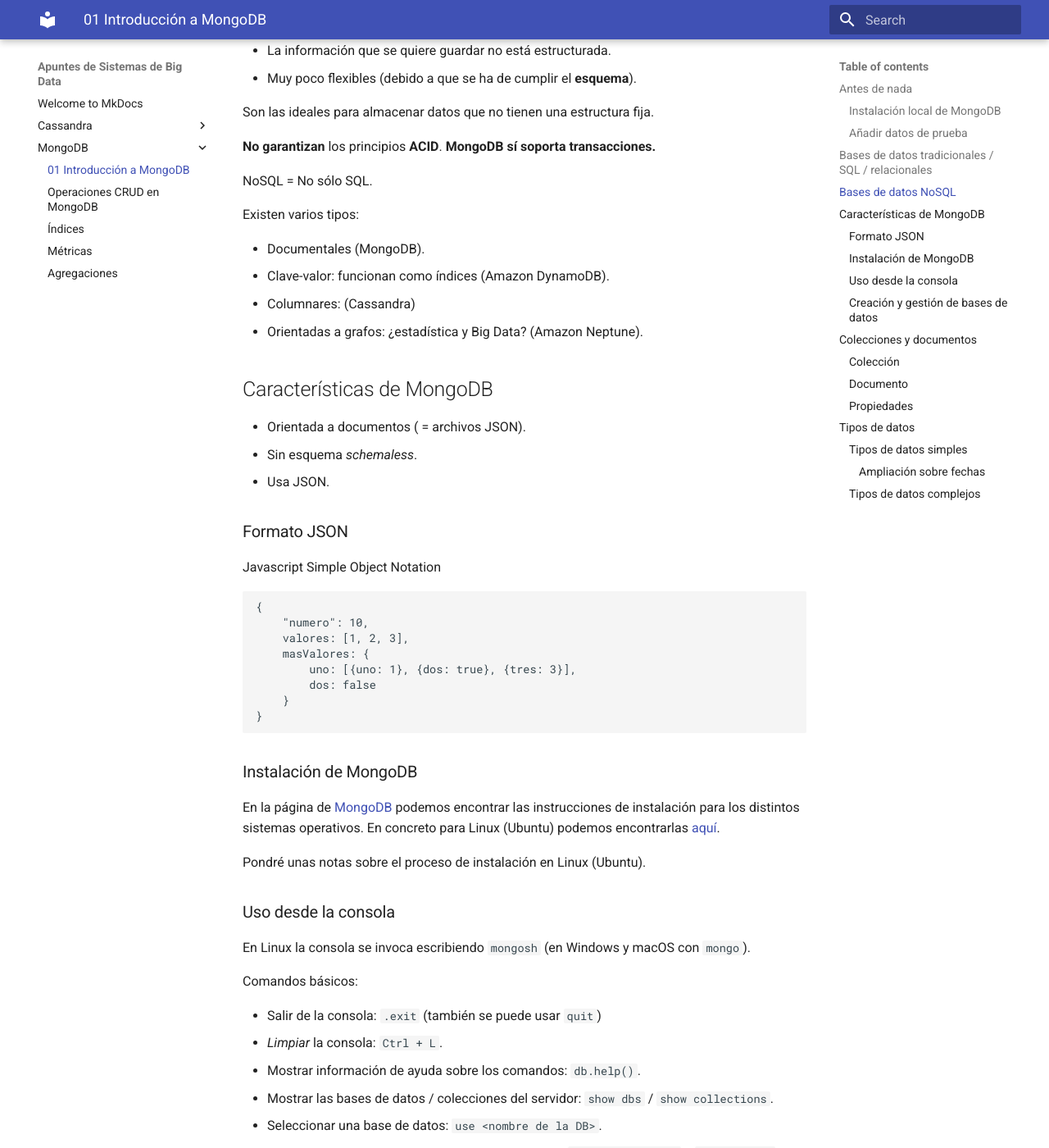
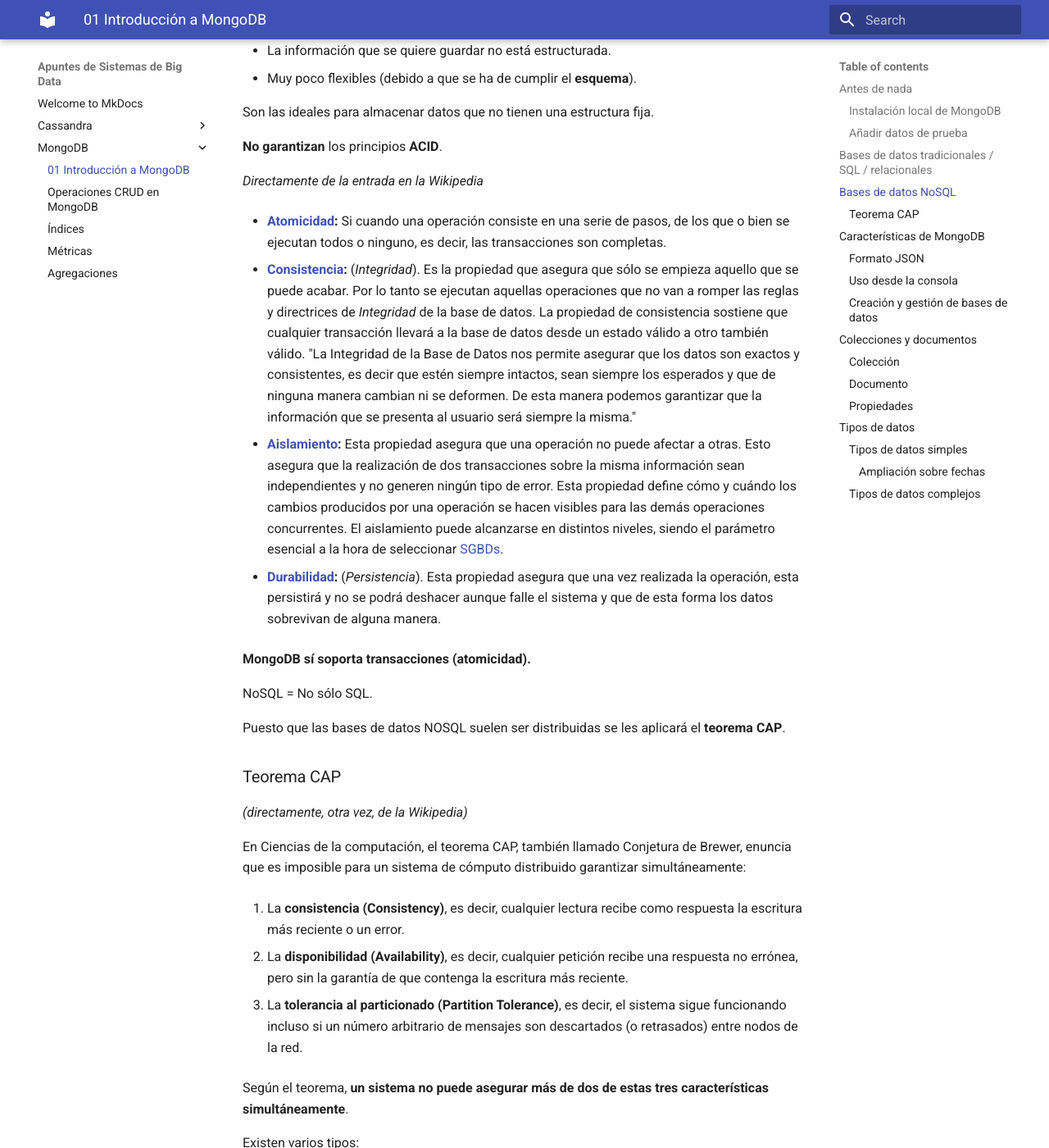
Before and after one commit to mmourazos/SBD, an MkDocs documentation site: the page built from docs/MongoDB/01 - Introducción a MongoDB.md, in a window 1280 px wide and 1400 px high, scrolled down 1652 px. Shown: the whole window at 82% size. Built offline with MkDocs 1.6.1 and Material for MkDocs 9.7.7, drawn with Linux system fonts in a browser that asks for light colours; some of the changed text lies outside the part shown.

Commit message:
Retoques

````diff
--- a/docs/MongoDB/01 - Introducción a MongoDB.md
+++ b/docs/MongoDB/01 - Introducción a MongoDB.md
@@ -58,15 +58,42 @@
 Son las ideales para almacenar datos que no tienen una estructura fija.
 
 **No garantizan** los principios **ACID**.
-**MongoDB sí soporta transacciones.**
+
+*Directamente de la entrada en la Wikipedia*
+
+- **[Atomicidad](https://es.wikipedia.org/wiki/Atomicidad):** Si cuando una operación consiste en una serie de pasos, de los que o bien se ejecutan todos o ninguno, es decir, las transacciones son completas.
+
+- **[Consistencia](https://es.wikipedia.org/wiki/Consistencia_de_datos):** (*Integridad*). Es la propiedad que asegura que sólo se empieza aquello que se puede acabar. Por lo tanto se ejecutan aquellas operaciones que no van a romper las reglas y directrices de *Integridad* de la base de datos. La propiedad de consistencia sostiene que cualquier transacción llevará a la base de datos desde un estado válido a otro también válido. "La Integridad de la Base de Datos nos permite asegurar que los datos son exactos y consistentes, es decir que estén siempre intactos, sean siempre los esperados y que de ninguna manera cambian ni se deformen. De esta manera podemos garantizar que la información que se presenta al usuario será siempre la misma."
+
+- **[Aislamiento](https://es.wikipedia.org/wiki/Aislamiento_(ACID)):** Esta propiedad asegura que una operación no puede afectar a otras. Esto asegura que la realización de dos transacciones sobre la misma información sean independientes y no generen ningún tipo de error. Esta propiedad define cómo y cuándo los cambios producidos por una operación se hacen visibles para las demás operaciones concurrentes. El aislamiento puede alcanzarse en distintos niveles, siendo el parámetro esencial a la hora de seleccionar [SGBDs](https://es.wikipedia.org/wiki/Sistema_de_gestión_de_bases_de_datos).
+
+- **[Durabilidad](https://es.wikipedia.org/wiki/Datos_persistentes):** (*Persistencia*). Esta propiedad asegura que una vez realizada la operación, esta persistirá y no se podrá deshacer aunque falle el sistema y que de esta forma los datos sobrevivan de alguna manera.
+
+**MongoDB sí soporta transacciones (atomicidad).**
 
 NoSQL = No sólo SQL.
 
+Puesto que las bases de datos NOSQL suelen ser distribuidas se les aplicará el **teorema CAP**.
+
+### Teorema CAP
+
+*(directamente, otra vez, de la Wikipedia)*
+
+En Ciencias de la computación, el teorema CAP, también llamado Conjetura de Brewer, enuncia que es imposible para un sistema de cómputo distribuido garantizar simultáneamente:
+
+1. La **consistencia (Consistency)**, es decir, cualquier lectura recibe como respuesta la escritura más reciente o un error.
+
+2. La **disponibilidad (Availability)**, es decir, cualquier petición recibe una respuesta no errónea, pero sin la garantía de que contenga la escritura más reciente.
+
+3. La **tolerancia al particionado (Partition Tolerance)**, es decir, el sistema sigue funcionando incluso si un número arbitrario de mensajes son descartados (o retrasados) entre nodos de la red.
+
+Según el teorema, **un sistema no puede asegurar más de dos de estas tres características simultáneamente**.
+
 Existen varios tipos:
 
-* Documentales (MongoDB).
-* Clave-valor: funcionan como índices (Amazon DynamoDB).
-* Columnares: (Cassandra)
+* Documentales: (MongoDB).
+* Columnares: (Cassandra).
+* Clave-valor: funcionan como índices (Redis, Amazon DynamoDB).
 * Orientadas a grafos: ¿estadística y Big Data? (Amazon Neptune).
 
 ## Características de MongoDB
@@ -89,12 +116,6 @@
     }
 }
 ```
-
-### Instalación de MongoDB
-
-En la página de [MongoDB](https://www.mongodb.com/) podemos encontrar las instrucciones de instalación para los distintos sistemas operativos. En concreto para Linux (Ubuntu) podemos encontrarlas [aquí](https://docs.mongodb.com/manual/tutorial/install-mongodb-on-ubuntu/).
-
-Pondré unas notas sobre el proceso de instalación en Linux (Ubuntu).
 
 ### Uso desde la consola
 
@@ -150,15 +171,15 @@
 
 ### Colección
 
-El equivalente en MongoDB a las tablas de las bases de datos tradicional.
+El equivalente en MongoDB a las **tablas** de las bases de datos tradicional.
 
 ### Documento
 
-El equivalente a las *filas* o *registros* de una base de datos tradicional.
+El equivalente a las ***filas* o *registros*** de una base de datos tradicional.
 
 ### Propiedades
 
-Lo que un *registro* de las bases de datos tradicionales se denominaría *columnas* o campos.
+Lo que un *registro* de las bases de datos tradicionales se denominaría ***columnas*** o campos.
 
 ## Tipos de datos
 
````
Also changed, not shown: Lista de vídeos SBD Almacenamiento.md (+5 -4 lines).
